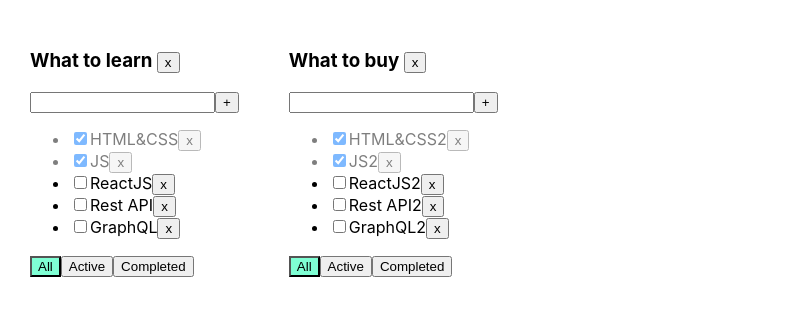
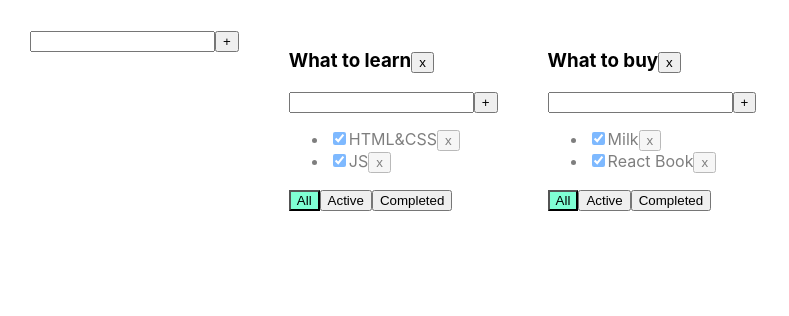
Before and after one commit to ErtugrulAlina/to-do-list, a React (Create React App) app: page / in a window 1280 px wide. Shown: the top 316 px of the page, without its empty margins (0-789 px from the left). Built offline with nearby package versions, Linux system fonts and the light colour scheme.

Commit message:
map+independed-component

```diff
--- a/package.json
+++ b/package.json
@@ -3,6 +3,7 @@
   "version": "0.1.0",
   "private": true,
   "dependencies": {
+    "@material-ui/core": "^4.12.3",
     "@testing-library/jest-dom": "^4.2.4",
     "@testing-library/react": "^9.3.2",
     "@testing-library/user-event": "^7.1.2",
--- a/src/App.tsx
+++ b/src/App.tsx
@@ -2,188 +2,119 @@
 import './App.css';
 import {TaskType, Todolist} from './Todolist';
 import {v1} from 'uuid';
+import {AddItemForm} from "./components/AddItemForm";
 
 export type FilterValuesType = "all" | "active" | "completed";
-export type todolistsType = {
+type TodolistType = {
     id: string
     title: string
     filter: FilterValuesType
 }
-type TaskStateType = {
-    [key:string]:TaskType[]
+
+type TasksStateType = {
+    [key: string]: Array<TaskType>
 }
 
+
 function App() {
-    let todolistID1=v1();
-    let todolistID2=v1();
+    let todolistId1 = v1();
+    let todolistId2 = v1();
 
-    let [todolists, setTodolists] = useState<Array<todolistsType>>([
-        {id: todolistID1, title: 'What to learn', filter: 'all'},
-        {id: todolistID2, title: 'What to buy', filter: 'all'},
+    let [todolists, setTodolists] = useState<Array<TodolistType>>([
+        {id: todolistId1, title: "What to learn", filter: "all"},
+        {id: todolistId2, title: "What to buy", filter: "all"}
     ])
 
-    let [tasks, setTasks] = useState<TaskStateType>({
-        [todolistID1]:[
+    let [tasks, setTasks] = useState<TasksStateType>({
+        [todolistId1]: [
             {id: v1(), title: "HTML&CSS", isDone: true},
-            {id: v1(), title: "JS", isDone: true},
-            {id: v1(), title: "ReactJS", isDone: false},
-            {id: v1(), title: "Rest API", isDone: false},
-            {id: v1(), title: "GraphQL", isDone: false},
+            {id: v1(), title: "JS", isDone: true}
         ],
-        [todolistID2]:[
-            {id: v1(), title: "HTML&CSS2", isDone: true},
-            {id: v1(), title: "JS2", isDone: true},
-            {id: v1(), title: "ReactJS2", isDone: false},
-            {id: v1(), title: "Rest API2", isDone: false},
-            {id: v1(), title: "GraphQL2", isDone: false},
+        [todolistId2]: [
+            {id: v1(), title: "Milk", isDone: true},
+            {id: v1(), title: "React Book", isDone: true}
         ]
     });
 
-    // let [filter, setFilter] = useState<FilterValuesType>("all");
+
+    function removeTask(id: string, todolistId: string) {
+        setTasks({...tasks, [todolistId]: tasks[todolistId].filter(t => t.id != id)});
+    }
+
+    function addTask(title: string, todolistId: string) {
+        let task = {id: v1(), title: title, isDone: false};
+        setTasks({...tasks, [todolistId]: [task, ...tasks[todolistId]]});
+    }
+
+    function changeStatus(id: string, isDone: boolean, todolistId: string) {
+        setTasks({...tasks, [todolistId]: tasks[todolistId].map(t => t.id === id ? {...t, isDone} : t)});
+    }
+
+    function changeFilter(value: FilterValuesType, todolistId: string) {
+        setTodolists([...todolists.map(tl => tl.id === todolistId ? {...tl, filter: value} : tl)])
+    }
 
 
-    function removeTask(todolistID1:string, id: string) {
-        tasks[todolistID1]= tasks[todolistID1].filter(t => t.id !== id);
-        setTasks({...tasks});
-    }
+    function removeTodolist(id: string) {
 
-    function addTask(todolistID1:string, title: string) {
-        let task = {id: v1(), title: title, isDone: false};
-       let newTasks = tasks[todolistID1];
-        tasks[todolistID1] = [task, ...newTasks];
+        setTodolists(todolists.filter(tl => tl.id != id));
+
+        delete tasks[id];
 
         setTasks({...tasks});
     }
 
-    function changeStatus(todolistID1:string, taskId: string, isDone: boolean) {
-        let task = tasks[todolistID1].find(t => t.id === taskId);
-        if (task) {
-            task.isDone = isDone;
-        }
-
-        setTasks({...tasks});
+    const addTodoList = (title: string) => {
+        let newTodoList: TodolistType = {id: v1(), title: title, filter: "all"}
+        setTodolists([newTodoList, ...todolists])
+        setTasks({...tasks, [newTodoList.id]: []})
     }
-
-    function changeFilter(todolistID: string, value: FilterValuesType) {
-        let currentTodolist = todolists.find(t=> t.id===todolistID)
-        if (currentTodolist) {
-            currentTodolist.filter = value;
-        }
-        setTodolists([...todolists])
+    const ChangeTaskHandler = (todolistId1: string, id: string, title: string) => {
+        tasks[todolistId1] = tasks[todolistId1].map(f => {
+            if (f.id === id) {
+                f.title = title
+            }
+            return f
+        })
+        setTasks({...tasks})
+    };
+    const ChangeTitleTodolist = (todolistId1: string, title: string) => {
+        setTodolists([...todolists.map(f => (f.id === todolistId1) ? {...f, title: title} : f)])
     }
-    const removeTodolist = (todolistID2:string)=>{
-        setTodolists(todolists.filter(t=> t.id!=todolistID2))
-        delete tasks[todolistID2]
-        setTasks({...tasks});
-    }
-
     return (
         <div className="App">
-            {todolists.map((tdM) => {
-                let tasksForTodolist = tasks[tdM.id];
-                if (tdM.filter === "active") {
-                    tasksForTodolist = tasks[tdM.id].filter(t => t.isDone === false);
-                }
-                if (tdM.filter === "completed") {
-                    tasksForTodolist = tasks[tdM.id].filter(t => t.isDone === true);
-                }
-                // debugger
-                return (
-                    <Todolist todolistID={tdM.id}
-                              key={tdM.id}
-                              title={tdM.title}
-                              tasks={tasksForTodolist}
-                              removeTask={removeTask}
-                              changeFilter={changeFilter}
-                              addTask={addTask}
-                              changeTaskStatus={changeStatus}
-                              filter={tdM.filter}
-                              removeTodolist={removeTodolist}
+            <AddItemForm callback={addTodoList}/>
+            {
+                todolists.map(tl => {
+                    let allTodolistTasks = tasks[tl.id];
+                    let tasksForTodolist = allTodolistTasks;
+
+                    if (tl.filter === "active") {
+                        tasksForTodolist = allTodolistTasks.filter(t => t.isDone === false);
+                    }
+                    if (tl.filter === "completed") {
+                        tasksForTodolist = allTodolistTasks.filter(t => t.isDone === true);
+                    }
+
+                    return <Todolist
+                        key={tl.id}
+                        id={tl.id}
+                        title={tl.title}
+                        tasks={tasksForTodolist}
+                        removeTask={removeTask}
+                        changeFilter={changeFilter}
+                        addTask={addTask}
+                        changeTaskStatus={changeStatus}
+                        filter={tl.filter}
+                        removeTodolist={removeTodolist}
+                        ChangeTastHandler={ChangeTaskHandler}
+                        ChangeTitleTodolist={ChangeTitleTodolist}
                     />
-                )
-            })}
+                })
+            }
+
         </div>
     );
 }
 
 export default App;
-
-////////////////////////////////////////////////////////////////////////////////////////
-// import React, {useState} from 'react';
-// import './App.css';
-// import {Todolist} from './Todolist';
-// import {v1} from 'uuid';
-//
-// export type FilterValuesType = "all" | "active" | "completed";
-// export type todolistsType = {
-//     id:string
-//     title:string
-//     filter:FilterValuesType
-// }
-//
-// function App() {
-//     let[todolists,setTodolists]=useState<Array<todolistsType>>([
-//         {id:v1(),title:'What to learn',filter:'all'},
-//         {id:v1(),title:'What to buy',filter:'all'},
-//     ])
-//
-//     let [tasks, setTasks] = useState([
-//         {id: v1(), title: "HTML&CSS", isDone: true},
-//         {id: v1(), title: "JS", isDone: true},
-//         {id: v1(), title: "ReactJS", isDone: false},
-//         {id: v1(), title: "Rest API", isDone: false},
-//         {id: v1(), title: "GraphQL", isDone: false},
-//     ]);
-//     let [filter, setFilter] = useState<FilterValuesType>("all");
-//
-//
-//     function removeTask(id: string) {
-//         let filteredTasks = tasks.filter(t => t.id != id);
-//         setTasks(filteredTasks);
-//     }
-//
-//     function addTask(title: string) {
-//         let task = {id: v1(), title: title, isDone: false};
-//         let newTasks = [task, ...tasks];
-//         setTasks(newTasks);
-//     }
-//
-//     function changeStatus(taskId: string, isDone: boolean) {
-//         let task = tasks.find(t => t.id === taskId);
-//         if (task) {
-//             task.isDone = isDone;
-//         }
-//
-//         setTasks([...tasks]);
-//     }
-//
-//
-//     let tasksForTodolist = tasks;
-//
-//     if (filter === "active") {
-//         tasksForTodolist = tasks.filter(t => t.isDone === false);
-//     }
-//     if (filter === "completed") {
-//         tasksForTodolist = tasks.filter(t => t.isDone === true);
-//     }
-//
-//     function changeFilter(value: FilterValuesType) {
-//         setFilter(value);
-//     }
-//
-//
-//     return (
-//         <div className="App">
-//             <Todolist title="What to learn"
-//                       tasks={tasksForTodolist}
-//                       removeTask={removeTask}
-//                       changeFilter={changeFilter}
-//                       addTask={addTask}
-//                       changeTaskStatus={changeStatus}
-//                       filter={filter}
-//             />
-//         </div>
-//     );
-// }
-//
-// export default App;
--- a/src/Todolist.tsx
+++ b/src/Todolist.tsx
@@ -1,5 +1,7 @@
-import React, {ChangeEvent, KeyboardEvent, useState} from 'react';
+import React, {ChangeEvent, useState, KeyboardEvent} from 'react';
 import {FilterValuesType} from './App';
+import {AddItemForm} from "./components/AddItemForm";
+import {EditableSpan} from "./components/EditableSpan";
 
 export type TaskType = {
     id: string
@@ -8,72 +10,55 @@
 }
 
 type PropsType = {
-    todolistID: string
+    id: string
     title: string
     tasks: Array<TaskType>
-    removeTask: ( todolistID: string, taskId: string) => void
-    changeFilter: (todolistID: string, value: FilterValuesType) => void
-    addTask: ( todolistID: string, title: string) => void
-    changeTaskStatus: ( todolistID: string, taskId: string, isDone: boolean) => void
+    removeTask: (taskId: string, todolistId: string) => void
+    changeFilter: (value: FilterValuesType, todolistId: string) => void
+    addTask: (title: string, todolistId: string) => void
+    changeTaskStatus: (id: string, isDone: boolean, todolistId: string) => void
+    removeTodolist: (id: string) => void
     filter: FilterValuesType
-    removeTodolist: ( todolistID: string)=> void
+    ChangeTastHandler: (todolistId1: string, id: string, title: string) => void
+    ChangeTitleTodolist: (todolistId1: string, title: string) => void
 }
 
 export function Todolist(props: PropsType) {
 
-    let [title, setTitle] = useState("")
-    let [error, setError] = useState<string | null>(null)
+    const removeTodolist = () => props.removeTodolist(props.id)
 
-    const addTask = () => {
-        if (title.trim() !== "") {
-            props.addTask(props.todolistID, title.trim());
-            setTitle("");
-        } else {
-            setError("Title is required");
-        }
+    const onAllClickHandler = () => props.changeFilter("all", props.id);
+    const onActiveClickHandler = () => props.changeFilter("active", props.id);
+    const onCompletedClickHandler = () => props.changeFilter("completed", props.id);
+
+    const addTask = (title: string): void => {
+        props.addTask(title, props.id)
     }
 
-    const onChangeHandler = (e: ChangeEvent<HTMLInputElement>) => {
-        setTitle(e.currentTarget.value)
+    const ChangeTitleTodolist = (title: string) => {
+        props.ChangeTitleTodolist(props.id, title)
     }
 
-    const onKeyPressHandler = (e: KeyboardEvent<HTMLInputElement>) => {
-        setError(null);
-        if (e.charCode === 13) {
-            addTask();
-        }
-    }
-
-
-    const onAllClickHandler = () => props.changeFilter(props.todolistID,    "all");
-    const onActiveClickHandler = () => props.changeFilter(props.todolistID,"active");
-    const onCompletedClickHandler = () => props.changeFilter(props.todolistID, "completed");
-    const onRemoveTodolistClickHandler = () => props.removeTodolist(props.todolistID)
-
     return <div>
-        <h3>{props.title} <button onClick={onRemoveTodolistClickHandler}>x</button></h3>
-        <div>
-            <input value={title}
-                   onChange={onChangeHandler}
-                   onKeyPress={onKeyPressHandler}
-                   className={error ? "error" : ""}
-            />
-            <button onClick={addTask}>+</button>
-            {error && <div className="error-message">{error}</div>}
-        </div>
+        <h3><EditableSpan title={props.title} callback={ChangeTitleTodolist}/>
+            <button onClick={removeTodolist}>x</button>
+        </h3>
+        <AddItemForm callback={addTask}/>
         <ul>
             {
                 props.tasks.map(t => {
-                    const onClickHandler = () => props.removeTask(props.todolistID, t.id)
+                    const onClickHandler = () => props.removeTask(t.id, props.id)
                     const onChangeHandler = (e: ChangeEvent<HTMLInputElement>) => {
-                        props.changeTaskStatus(props.todolistID, t.id, e.currentTarget.checked);
+                        let newIsDoneValue = e.currentTarget.checked;
+                        props.changeTaskStatus(t.id, newIsDoneValue, props.id);
                     }
-// debugger
+                    const ChangeTaskHandler = (title: string) => {
+                        props.ChangeTastHandler(props.id, t.id, title)
+                    }
+
                     return <li key={t.id} className={t.isDone ? "is-done" : ""}>
-                        <input type="checkbox"
-                               onChange={onChangeHandler}
-                               checked={t.isDone}/>
-                        <span>{t.title}</span>
+                        <input type="checkbox" onChange={onChangeHandler} checked={t.isDone}/>
+                        <EditableSpan title={t.title} callback={ChangeTaskHandler}/>
                         <button onClick={onClickHandler}>x</button>
                     </li>
                 })
@@ -81,11 +66,14 @@
         </ul>
         <div>
             <button className={props.filter === 'all' ? "active-filter" : ""}
-                    onClick={onAllClickHandler}>All</button>
+                    onClick={onAllClickHandler}>All
+            </button>
             <button className={props.filter === 'active' ? "active-filter" : ""}
-                onClick={onActiveClickHandler}>Active</button>
+                    onClick={onActiveClickHandler}>Active
+            </button>
             <button className={props.filter === 'completed' ? "active-filter" : ""}
-                onClick={onCompletedClickHandler}>Completed</button>
+                    onClick={onCompletedClickHandler}>Completed
+            </button>
         </div>
     </div>
 }
--- /dev/null
+++ b/src/components/AddItemForm.tsx
@@ -0,0 +1,41 @@
+import React, {ChangeEvent, useState, KeyboardEvent} from 'react';
+
+type AddItemFormPropsType = {
+    callback: (title: string) => void
+}
+export const AddItemForm = (props: AddItemFormPropsType) => {
+    let [title, setTitle] = useState("")
+    let [error, setError] = useState<string | null>(null)
+
+    const addTask = () => {
+        let newTitle = title.trim();
+        if (newTitle !== "") {
+            props.callback(newTitle);
+            setTitle("");
+        } else {
+            setError("Title is required");
+        }
+    }
+
+    const onChangeHandler = (e: ChangeEvent<HTMLInputElement>) => {
+        setTitle(e.currentTarget.value)
+    }
+
+    const onKeyPressHandler = (e: KeyboardEvent<HTMLInputElement>) => {
+        setError(null);
+        if (e.charCode === 13) {
+            addTask();
+        }
+    }
+    return (
+        <div>
+            <input value={title}
+                   onChange={onChangeHandler}
+                   onKeyPress={onKeyPressHandler}
+                   className={error ? "error" : ""}
+            />
+            <button onClick={addTask}>+</button>
+            {error && <div className="error-message">{error}</div>}
+        </div>
+    )
+}
--- /dev/null
+++ b/src/components/EditableSpan.tsx
@@ -0,0 +1,28 @@
+import React, {ChangeEvent, useState, KeyboardEvent} from 'react';
+type PropsType = {
+    title:string
+    callback:(title: string)=>void
+}
+export const EditableSpan = (props:PropsType) =>{
+    let[edit,setEdit]=useState(false)
+    let[title, setTitle]=useState(props.title)
+    const onDoubleClickHandler=()=>{
+        setEdit(true)
+    }
+    const onBlurHandler = () =>{
+        setEdit(false)
+        props.callback(title)
+    }
+    const onChangeHandler=(event: ChangeEvent<HTMLInputElement>)=>{
+        setTitle(event.currentTarget.value)
+    }
+    return(
+        edit
+            ?<input autoFocus
+                    onBlur={onBlurHandler}
+                    onChange={onChangeHandler}
+                    value={title}/>
+            : <span onDoubleClick={onDoubleClickHandler}>{props.title}</span>
+
+    )
+}
```
Also changed, not shown: 1 other file (tests, documents, lock files or other folders).
